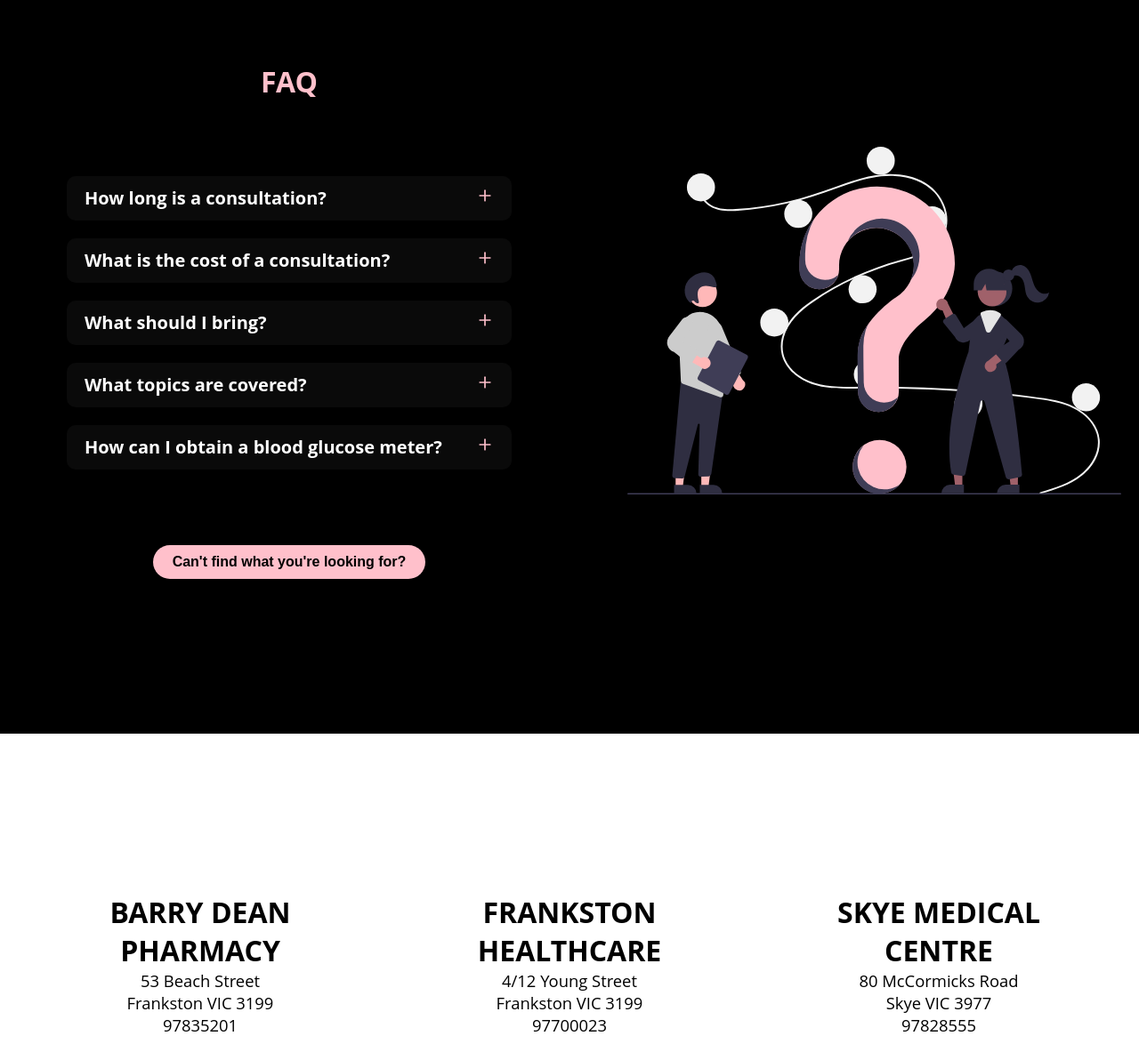
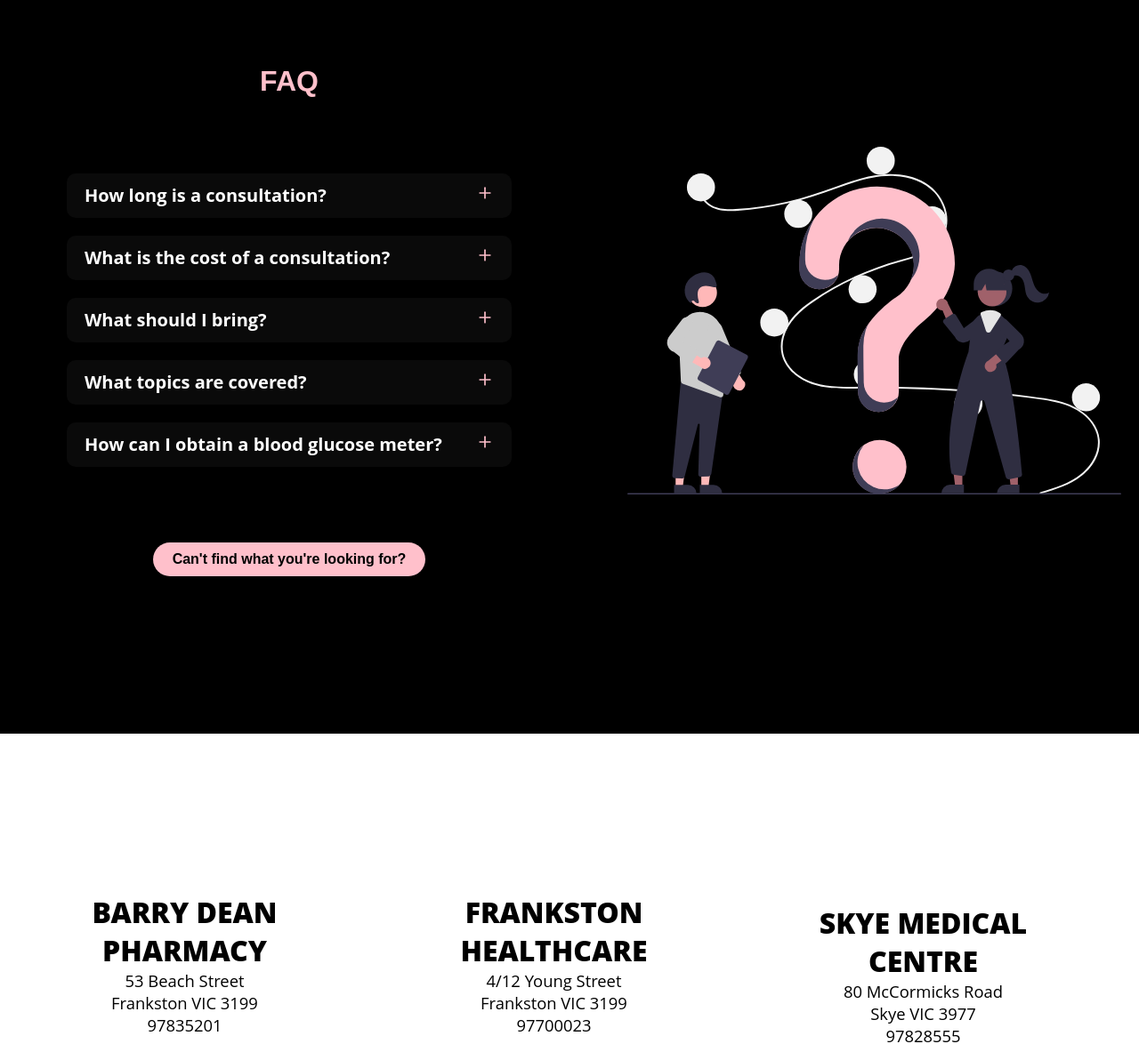
Before and after one commit to jackedwardbeard/01-Jane_Spence, a React (Create React App) app in the folder jane_spence/: page / in a window 1280 px wide. Shown: the part 1975-3149 px from the top of the page at 89% size. Built offline with nearby package versions, Linux system fonts and the light colour scheme.

Commit message:
Mobile view contact page changes.

```diff
--- a/jane_spence/src/components/Information/InformationComponents.js
+++ b/jane_spence/src/components/Information/InformationComponents.js
@@ -114,7 +114,7 @@ export const Column1 = styled.div`
 export const Title = styled.h1`
     font-size: 2rem;
     text-transform: uppercase;
-    font-family: 'Open Sans', sans-serif;
+    font-family: 'Montserrat', sans-serif;
     color: ${({darkText}) => (darkText ? 'black' : 'pink')};
 
 
--- a/jane_spence/src/components/Location/LocationComponents.js
+++ b/jane_spence/src/components/Location/LocationComponents.js
@@ -46,7 +46,7 @@ export const Row1 = styled.div`
 
     @media screen and (max-width: 414px) {
 
-        padding-left: 25px;
+        padding-left: 40px;
     }
 
     @media screen and (max-width: 375px) {
@@ -88,18 +88,34 @@ export const Title = styled.h1`
     font-size: 2rem;
     text-transform: uppercase;
     font-family: 'Open Sans', sans-serif;
-    font-weight: 750;
+    font-weight: 800;
     color: black;
     max-width: 350px;
     text-align: center;
 
     @media screen and (max-width: 1250px) {
 
+        font-size: 1.6rem;
+    }
+
+    @media screen and (max-width: 414px) {
+
+        font-size: 1.5rem;
+    }
+
+    @media screen and (max-width: 375px) {
+
+        font-size: 1.4rem;
+    }
+
+    @media screen and (max-width: 320px) {
+
         font-size: 1.3rem;
     }
 
     @media screen and (max-width: 280px) {
 
+        font-size: 1.3rem;
         width: 250px;
     }
 
@@ -133,9 +149,10 @@ export const Column2 = styled.div`
 `
 
 export const Column3 = styled.div`
-    margin-bottom: 15px;
     padding: 0 15px;
     grid-area: col1;
+    padding-right: 50px;
+    margin-bottom: -10px;
 `
 
 export const MapWrapper = styled.div`
```
